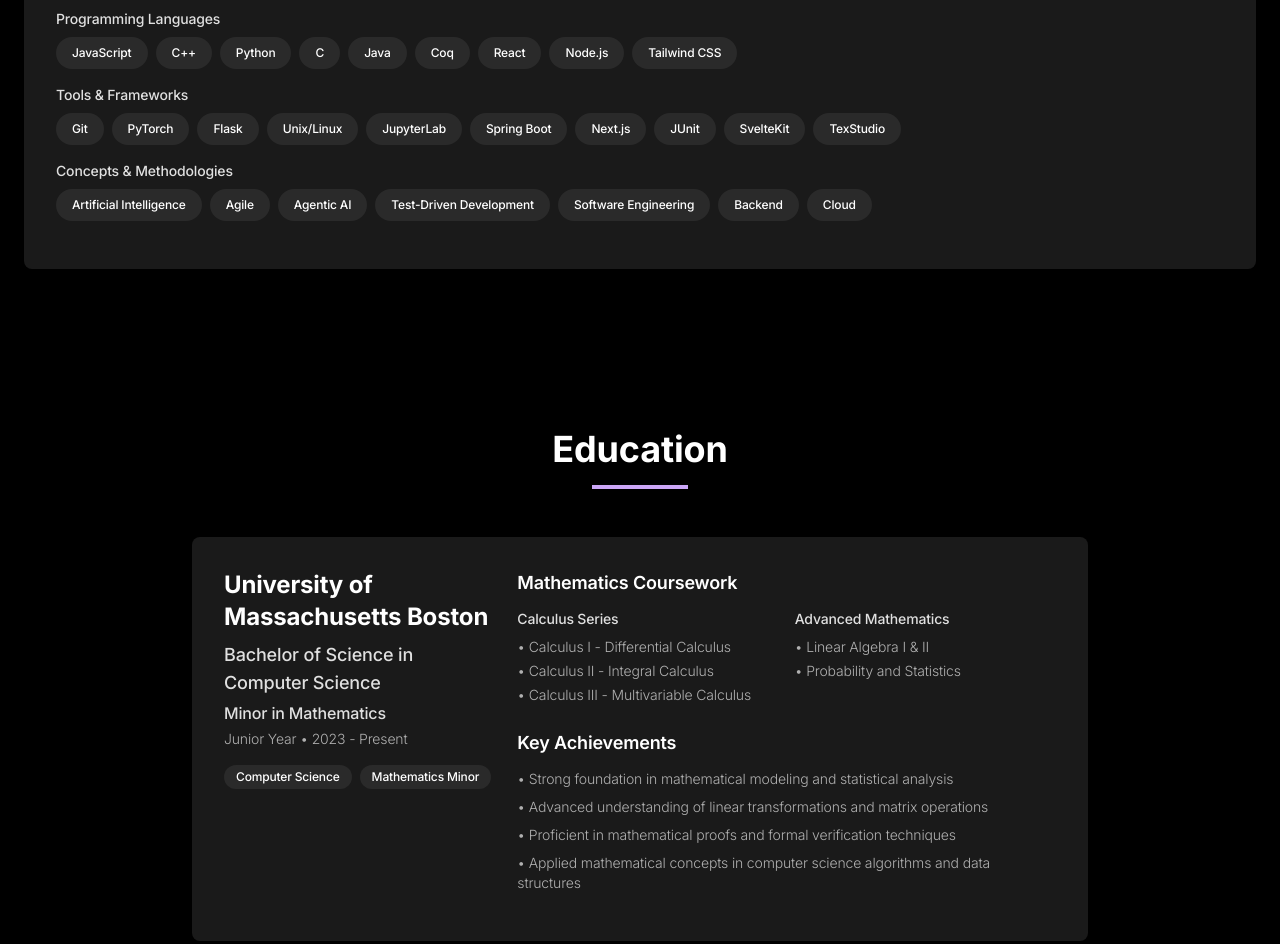
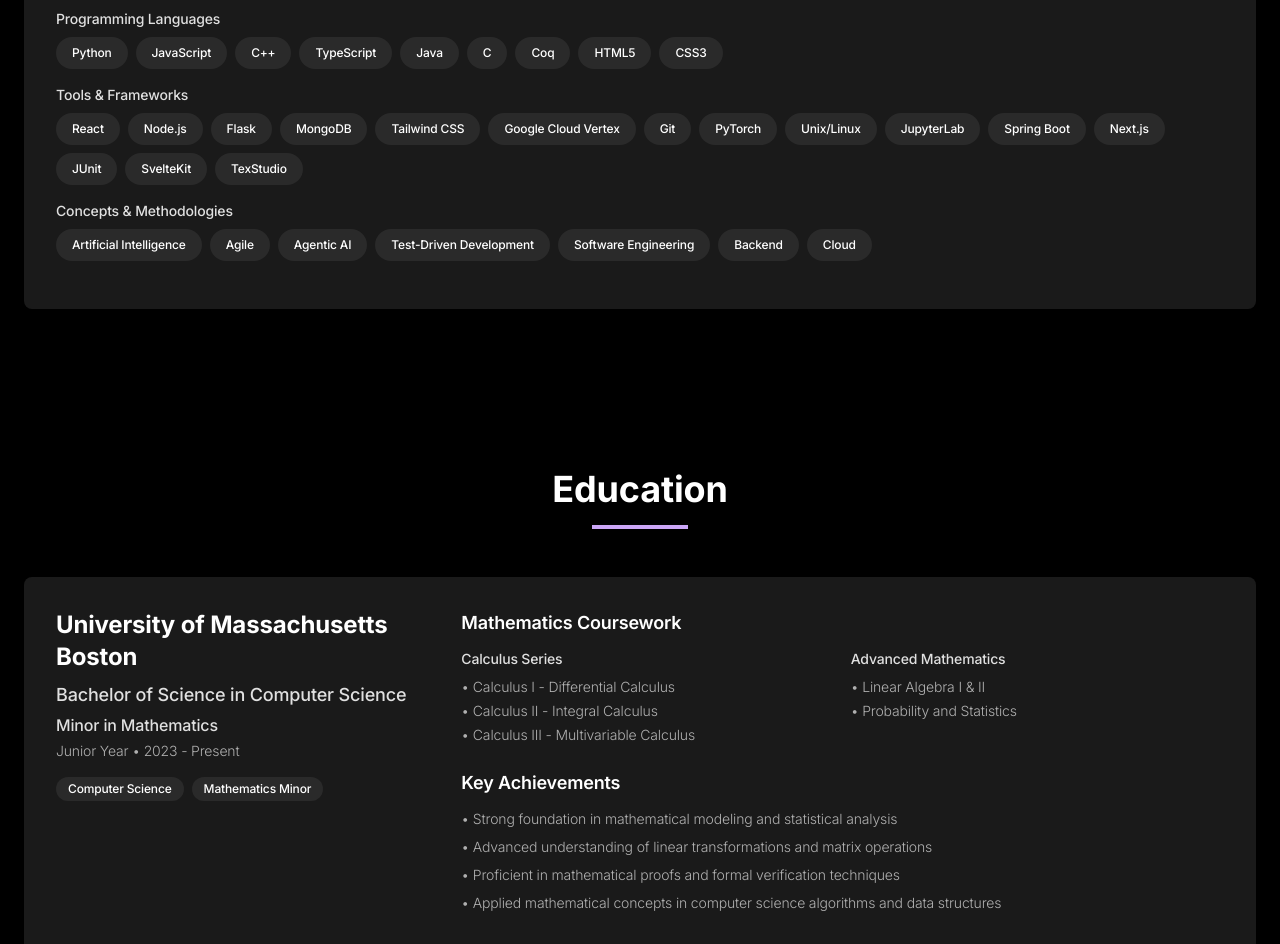
Before and after one commit to Yoken0/website, a plain HTML site: page index.html in a window 1280 px wide. Shown: the part 1387-2331 px from the top of the page. Drawn offline with nearby package versions, Linux system fonts and the light colour scheme; a web font is replaced by a local one.

Commit message:
Upated box size for education section

```diff
--- a/index.html
+++ b/index.html
@@ -124,15 +124,15 @@
                         <div class="mb-4">
                             <h4 class="text-sm font-medium mb-2" style="color: var(--ctp-subtext1);">Programming Languages</h4>
                             <div class="flex flex-wrap gap-2">
+                                <span style="background-color: var(--ctp-surface2); color: var(--ctp-text);" class="text-xs font-medium px-4 py-2 rounded-full">Python</span>
                                 <span style="background-color: var(--ctp-surface2); color: var(--ctp-text);" class="text-xs font-medium px-4 py-2 rounded-full">JavaScript</span>
                                 <span style="background-color: var(--ctp-surface2); color: var(--ctp-text);" class="text-xs font-medium px-4 py-2 rounded-full">C++</span>
-                                <span style="background-color: var(--ctp-surface2); color: var(--ctp-text);" class="text-xs font-medium px-4 py-2 rounded-full">Python</span>
+                                <span style="background-color: var(--ctp-surface2); color: var(--ctp-text);" class="text-xs font-medium px-4 py-2 rounded-full">TypeScript</span>
+                                <span style="background-color: var(--ctp-surface2); color: var(--ctp-text);" class="text-xs font-medium px-4 py-2 rounded-full">Java</span>
                                 <span style="background-color: var(--ctp-surface2); color: var(--ctp-text);" class="text-xs font-medium px-4 py-2 rounded-full">C</span>
-                                <span style="background-color: var(--ctp-surface2); color: var(--ctp-text);" class="text-xs font-medium px-4 py-2 rounded-full">Java</span>
                                 <span style="background-color: var(--ctp-surface2); color: var(--ctp-text);" class="text-xs font-medium px-4 py-2 rounded-full">Coq</span>
-                                <span style="background-color: var(--ctp-surface2); color: var(--ctp-text);" class="text-xs font-medium px-4 py-2 rounded-full">React</span>
-                                <span style="background-color: var(--ctp-surface2); color: var(--ctp-text);" class="text-xs font-medium px-4 py-2 rounded-full">Node.js</span>
-                                <span style="background-color: var(--ctp-surface2); color: var(--ctp-text);" class="text-xs font-medium px-4 py-2 rounded-full">Tailwind CSS</span>
+                                <span style="background-color: var(--ctp-surface2); color: var(--ctp-text);" class="text-xs font-medium px-4 py-2 rounded-full">HTML5</span>
+                                <span style="background-color: var(--ctp-surface2); color: var(--ctp-text);" class="text-xs font-medium px-4 py-2 rounded-full">CSS3</span>
                             </div>
                         </div>
 
@@ -140,9 +140,14 @@
                         <div class="mb-4">
                             <h4 class="text-sm font-medium mb-2" style="color: var(--ctp-subtext1);">Tools & Frameworks</h4>
                             <div class="flex flex-wrap gap-2">
+                                <span style="background-color: var(--ctp-surface2); color: var(--ctp-text);" class="text-xs font-medium px-4 py-2 rounded-full">React</span>
+                                <span style="background-color: var(--ctp-surface2); color: var(--ctp-text);" class="text-xs font-medium px-4 py-2 rounded-full">Node.js</span>
+                                <span style="background-color: var(--ctp-surface2); color: var(--ctp-text);" class="text-xs font-medium px-4 py-2 rounded-full">Flask</span>
+                                <span style="background-color: var(--ctp-surface2); color: var(--ctp-text);" class="text-xs font-medium px-4 py-2 rounded-full">MongoDB</span>
+                                <span style="background-color: var(--ctp-surface2); color: var(--ctp-text);" class="text-xs font-medium px-4 py-2 rounded-full">Tailwind CSS</span>
+                                <span style="background-color: var(--ctp-surface2); color: var(--ctp-text);" class="text-xs font-medium px-4 py-2 rounded-full">Google Cloud Vertex</span>
                                 <span style="background-color: var(--ctp-surface2); color: var(--ctp-text);" class="text-xs font-medium px-4 py-2 rounded-full">Git</span>
                                 <span style="background-color: var(--ctp-surface2); color: var(--ctp-text);" class="text-xs font-medium px-4 py-2 rounded-full">PyTorch</span>
-                                <span style="background-color: var(--ctp-surface2); color: var(--ctp-text);" class="text-xs font-medium px-4 py-2 rounded-full">Flask</span>
                                 <span style="background-color: var(--ctp-surface2); color: var(--ctp-text);" class="text-xs font-medium px-4 py-2 rounded-full">Unix/Linux</span>
                                 <span style="background-color: var(--ctp-surface2); color: var(--ctp-text);" class="text-xs font-medium px-4 py-2 rounded-full">JupyterLab</span>
                                 <span style="background-color: var(--ctp-surface2); color: var(--ctp-text);" class="text-xs font-medium px-4 py-2 rounded-full">Spring Boot</span>
@@ -180,7 +185,7 @@
         <section id="education" class="py-12 md:py-20">
             <h2 class="text-3xl md:text-4xl font-bold text-center mb-4 animate-fade-in-up">Education</h2>
             <div class="w-24 h-1 mx-auto mb-8 md:mb-12 animate-fade-in-up delay-100" style="background-color: var(--ctp-mauve);"></div>
-            <div class="max-w-4xl mx-auto px-4 md:px-0">
+            <div class="max-w-8xl mx-auto px-4 md:px-0">
                 <div style="background-color: var(--ctp-surface1);" class="rounded-lg p-6 md:p-8 shadow-lg hover-lift animate-fade-in-up delay-200">
                     <div class="flex flex-col md:flex-row md:items-start gap-6">
                         <div class="md:w-1/3">
```
